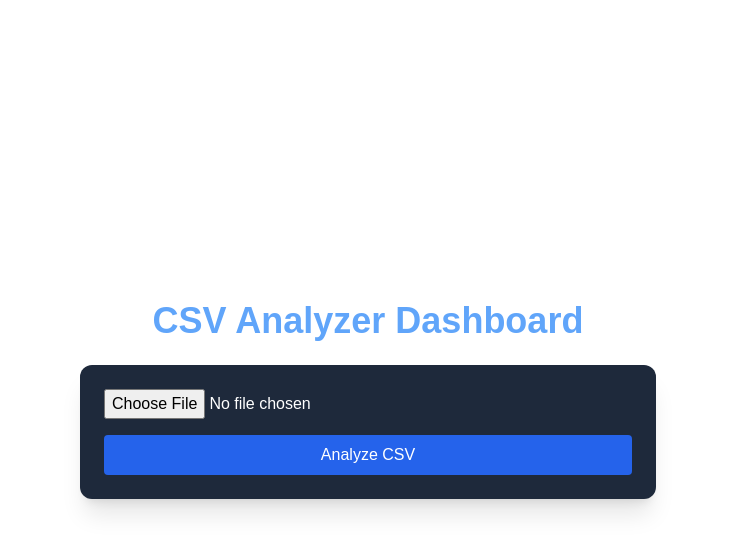
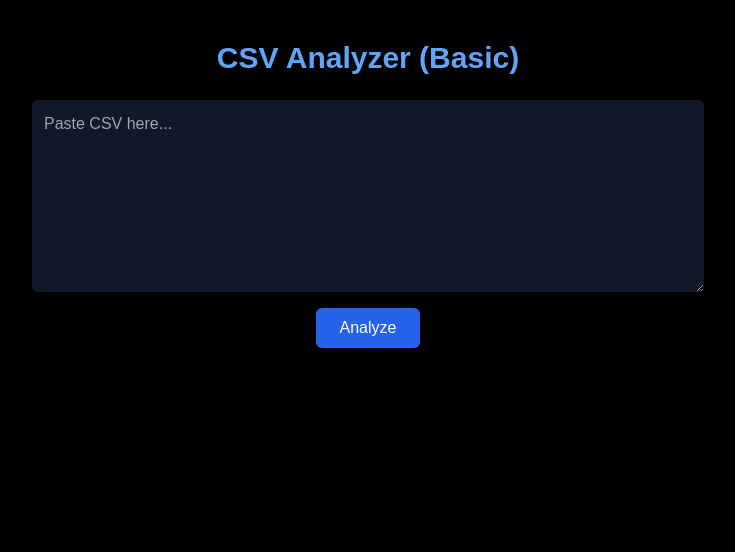
Before and after one commit to Chethan57/Analyzer, a Next.js app: page / in a window 1280 px wide. Shown: the top 552 px of the page, without its empty margins (272-1007 px from the left). Built offline with nearby package versions, Linux system fonts and the light colour scheme.

Commit message:
Update index.js

```diff
--- a/pages/index.js
+++ b/pages/index.js
@@ -1,61 +1,51 @@
+// pages/index.js
 import { useState } from "react";
 
 export default function Home() {
-  const [file, setFile] = useState(null);
+  const [csvText, setCsvText] = useState("");
   const [result, setResult] = useState(null);
-  const [loading, setLoading] = useState(false);
 
-  const handleUpload = async () => {
-    if (!file) return alert("Upload CSV first");
-
-    setLoading(true);
-
-    const text = await file.text();
-
+  async function analyze() {
     const res = await fetch("/api/analyze", {
       method: "POST",
       headers: { "Content-Type": "application/json" },
-      body: JSON.stringify({ csvData: text })
+      body: JSON.stringify({ csvData: csvText }),
     });
 
     const data = await res.json();
     setResult(data);
-    setLoading(false);
-  };
+  }
 
   return (
-    <div className="min-h-screen flex flex-col items-center justify-center p-8">
-      <h1 className="text-4xl font-bold text-blue-400 mb-6">
-        CSV Analyzer Dashboard
+    <div className="min-h-screen bg-black text-blue-400 flex flex-col items-center p-10">
+
+      <h1 className="text-3xl font-bold mb-6 text-center">
+        CSV Analyzer (Basic)
       </h1>
 
-      <div className="bg-slate-800 p-6 rounded-xl shadow-xl w-full max-w-xl">
-        <input
-          type="file"
-          accept=".csv"
-          className="mb-4 text-white"
-          onChange={(e) => setFile(e.target.files[0])}
-        />
+      <textarea
+        className="w-full max-w-2xl h-48 p-3 bg-gray-900 text-white rounded-md"
+        placeholder="Paste CSV here..."
+        value={csvText}
+        onChange={(e) => setCsvText(e.target.value)}
+      />
 
-        <button
-          onClick={handleUpload}
-          className="w-full py-2 bg-blue-600 hover:bg-blue-700 rounded text-white"
-        >
-          {loading ? "Analyzing..." : "Analyze CSV"}
-        </button>
-      </div>
+      <button
+        onClick={analyze}
+        className="mt-4 bg-blue-600 hover:bg-blue-700 text-white px-6 py-2 rounded-md"
+      >
+        Analyze
+      </button>
 
       {result && (
-        <div className="mt-10 w-full max-w-3xl bg-slate-900 p-6 rounded-xl">
-          <h2 className="text-2xl font-bold mb-4">Analysis Summary</h2>
+        <div className="mt-10 w-full max-w-2xl bg-gray-900 p-5 rounded-md text-white">
 
-          {result.error ? (
-            <p className="text-red-400">{result.error}</p>
-          ) : (
-            <pre className="text-sm whitespace-pre-wrap">
-              {JSON.stringify(result.summary, null, 2)}
-            </pre>
-          )}
+          <h2 className="text-xl font-semibold mb-2">Analysis Summary</h2>
+
+          <pre className="text-sm bg-gray-800 p-3 rounded-md overflow-x-auto">
+            {JSON.stringify(result, null, 2)}
+          </pre>
+
         </div>
       )}
     </div>
```
